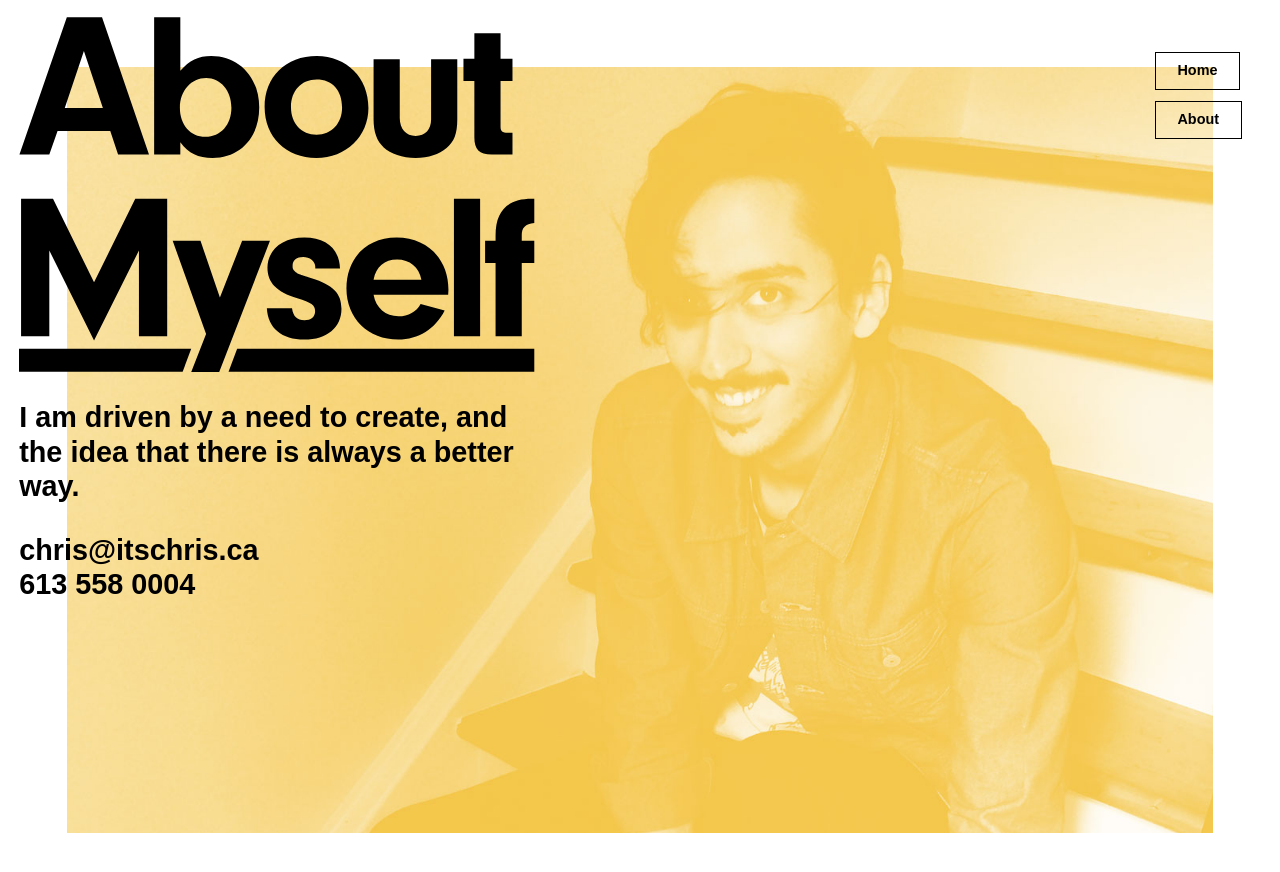
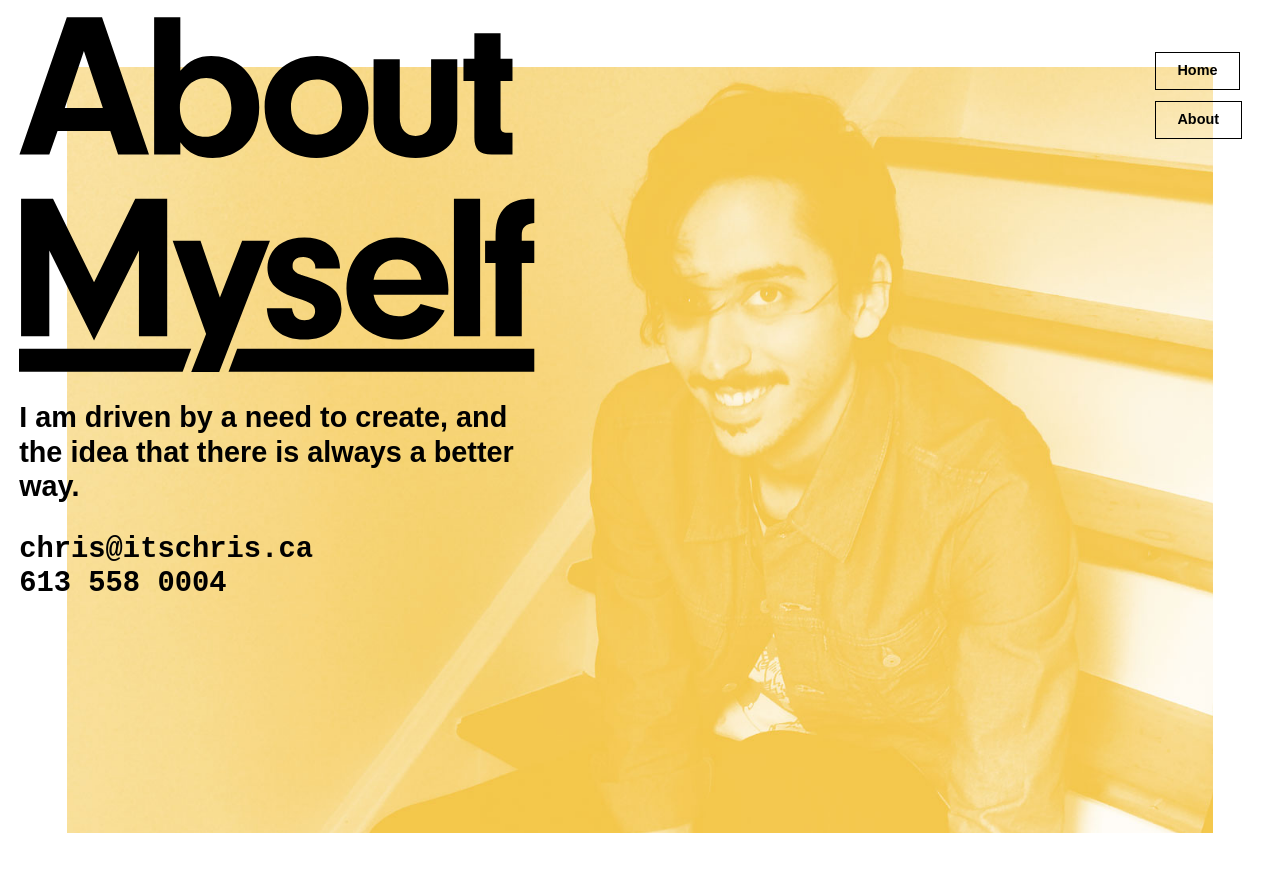
Before and after one commit to DoctorDiLauro/portfolio, a Jekyll site: the page built from about.html, in a window 1280 px wide. Shown: the top 872 px of the page. Built offline with Jekyll 4.4.1, drawn with Linux system fonts in a browser that asks for light colours; some web fonts are replaced.

Commit message:
font add

```diff
--- a/about.html
+++ b/about.html
@@ -15,7 +15,7 @@ title: Chris Di Lauro • About
         <p>I am driven by a need to create, and the idea that there is always a better way.</p>
       </div>
       <div class="contact-info about-txt">
-        <p class="push-0">chris@itschris.ca</p>
-        <p class="push-0">613 558 0004</p>
+        <p class="source-code push-0">chris@itschris.ca</p>
+        <p class="source-code push-0">613 558 0004</p>
       </div>
     </div>
--- a/css/main.css
+++ b/css/main.css
@@ -2,6 +2,10 @@ html {
   font-family: "neuzeit-grotesk", sans-serif;
   font-style: normal;
   font-weight: bold;
+}
+
+.source-code {
+  font-family: "source-code-pro", monospace;
 }
 
 .border {
@@ -208,6 +212,7 @@ h3 {
 
 .img-description {
   font-size: 80%;
+  font-family: "source-code-pro", monospace;
 }
 
 @media only screen and (min-width: 25em) {
```
